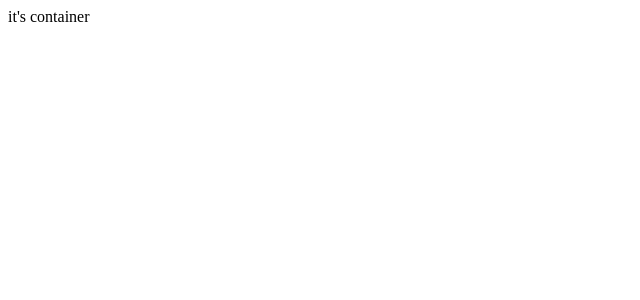
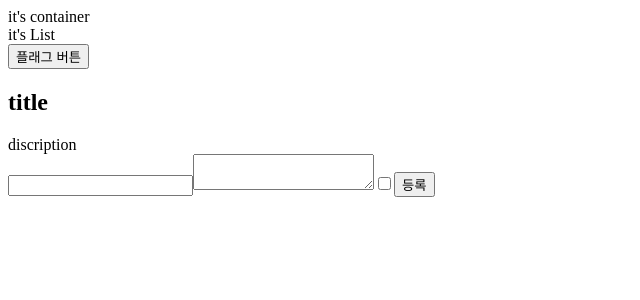
Before and after one commit to Reone1/TodoListts, a React app: page / in a window 1280 px wide. Shown: the top 300 px of the page, without its empty margins (0-640 px from the left). Built offline with nearby package versions, Linux system fonts and the light colour scheme.

Commit message:
update: write comoponent

```diff
--- a/src/components/ItemComponent/Item.tsx
+++ b/src/components/ItemComponent/Item.tsx
@@ -1,14 +1,25 @@
-import * as React from 'react';
+import React, {useState, useEffect} from 'react';
 
 interface ItemProps {
     title : string;
     description: string;
+    flag: boolean;
 }
 
-const Item:React.FC<ItemProps> = ({title, description}:ItemProps) => {
+const Item:React.FC<ItemProps> = ({title, description, flag}:ItemProps) => {
+    const [flagState, setFlagState] = useState<boolean>(flag)
+
+    useEffect(() => {
+       console.log('flagChange', flagState)
+    },[flagState])
+
     return (
-        <React.Fragment>
-            it's item;
-        </React.Fragment>
+        <div>
+        <button onClick={() => setFlagState(!flagState)}>플래그 버튼</button>
+          <h2>{title}</h2>
+          <div>{description}</div>
+        </div>
     )
 }
+
+export default Item;
--- a/src/components/ListComponent/List.tsx
+++ b/src/components/ListComponent/List.tsx
@@ -3,12 +3,11 @@ import * as React from 'react';
 interface ListProps {
     title: string;
     description: string;
-    submit: any;
     order: any;
 }
 
 const List: React.FC<ListProps> = ({title, description}:ListProps) => {
-    let submit = () => {
+    let submit:any = () => {
 
     }
     return(
@@ -17,3 +16,5 @@ const List: React.FC<ListProps> = ({title, description}:ListProps) => {
         </div>
     )
 }
+
+export default List;
--- a/src/components/WriteComponent/Write.tsx
+++ b/src/components/WriteComponent/Write.tsx
@@ -1,14 +1,48 @@
 import * as React from 'react';
 
+
+type MyFormProps = {
+  onSubmit: (form: { title: string; description: string }) => void;
+};
 interface WriteProps {
     title : string;
     description: string;
+    flag:boolean;
 }
 
-const Write:React.FC<WriteProps> = ({title, description}:WriteProps) => {
+
+const Write:React.FC<MyFormProps> = ({ onSubmit }:MyFormProps) => {
+    const [form, setItem] = React.useState<WriteProps>({title:'',description:'',flag:false})
+
+    const onChange =(event:React.ChangeEvent<HTMLInputElement|HTMLTextAreaElement>) => {
+        const {name, value} = event.target
+        setItem({
+            ...form,
+            [name]:value
+        })
+    }
+    const onChangeCheckBox =(event:React.ChangeEvent<HTMLInputElement>) => {
+        const {name, checked} = event.target
+        setItem({
+            ...form,
+            [name]:checked
+        })
+    }
+
+    const submit = (e:React.FormEvent<HTMLFormElement>) => {
+        e.preventDefault();
+        console.log(e.target)
+        onSubmit(form)
+    }
+
     return (
-        <React.Fragment>
-            it's write
-        </React.Fragment>
+        <form onSubmit={submit}>
+            <input name="title" value={form.title} onChange={onChange}/>
+            <textarea name="description" value={form.description} onChange={onChange} ></textarea>
+            <input type="checkbox" name="flag" checked={form.flag} onChange={onChangeCheckBox}/>
+            <button name="submit">등록</button>
+        </form>
     )
 }
+
+export default Write;
--- a/src/containers/MainContainer.tsx
+++ b/src/containers/MainContainer.tsx
@@ -1,9 +1,17 @@
 import * as React from 'react';
-
+import List from '../components/ListComponent/List'
+import Item from '../components/ItemComponent/Item'
+import Write from '../components/WriteComponent/Write'
 const MainContainer: React.FC = () => {
-    return (
+  const onSubmit = (form:{title:string,description:string}) => {
+    console.log(form)
+  }
+  return (
     <div className="hello">
         it's container
+        <List title="title" description="discription" order="bikg"/>
+        <Item title="title" description="discription" flag={false}/>
+        <Write onSubmit={onSubmit}/>
     </div>
   );
 }
```
